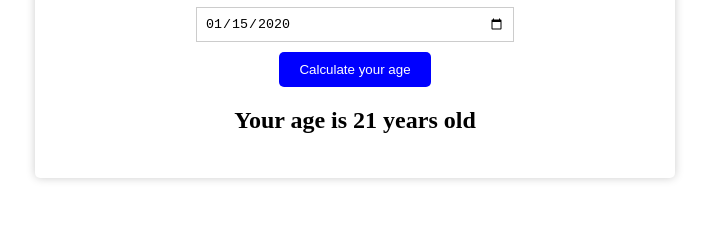
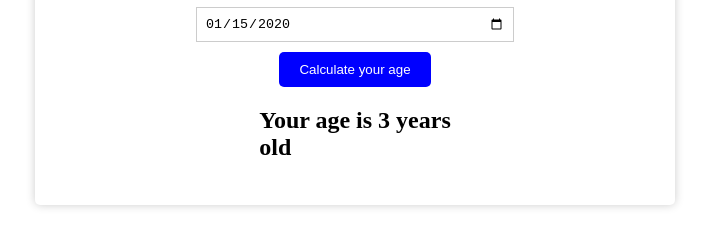
Before and after one commit to birukbel/Age-Calculator, a plain HTML site: page index.html in a window 1280 px wide. Both pictures are taken after typing "2020-01-15" into the empty fields and a click on the button "Calculate your age". Shown: the part 111-358 px from the top of the page, without its empty margins (285-994 px from the left). Drawn offline with Linux system fonts and the light colour scheme.

Commit message:
final commit

```diff
--- a/index.html
+++ b/index.html
@@ -14,8 +14,9 @@
             <label for="birthday">Enter You age</label>
             <input type="date" id="birthday" name="birthday">
             <button id="btn">Calculate your age</button>
-            <p id="result">Your age is 21 years old</p>
+            <p id="result"></p>
          </div>
     </div>
+    <script src="index.js"></script>
 </body>
 </html>
--- /dev/null
+++ b/index.js
@@ -0,0 +1,27 @@
+const btnEl = document.getElementById("btn")
+const birthdayEl = document.getElementById("birthday")
+const resultEl = document.getElementById("result")
+function calculateAge(){
+    const birthdayValue =  birthdayEl.value;
+    if(birthdayValue === ""){
+        alert("please enter your birthday");
+    }else{
+        const age = getAge(birthdayValue);
+        resultEl.innerText = `Your age is ${age} ${age > 1 ? "years" : "year"}
+        old`;
+    }
+
+    function getAge(birthdayValue){
+        const currentDate = new Date();
+        const birthdayDate = new Date(birthdayValue);
+
+        let age = currentDate.getFullYear() - birthdayDate.getFullYear();
+        const month = currentDate.getMonth() - birthdayDate.getMonth();
+        if(month < 0 || (month== 0 && currentDate.getDate() < birthdayDate.getDate())){
+            age--;
+        }
+        return age;
+
+    }
+}
+btnEl.addEventListener("click", calculateAge)
```
